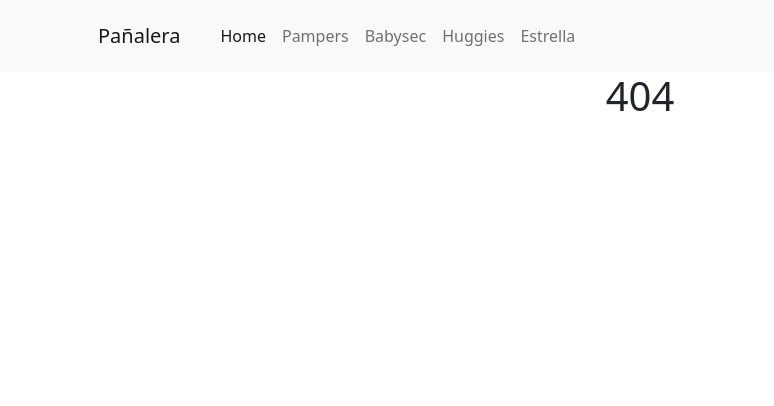
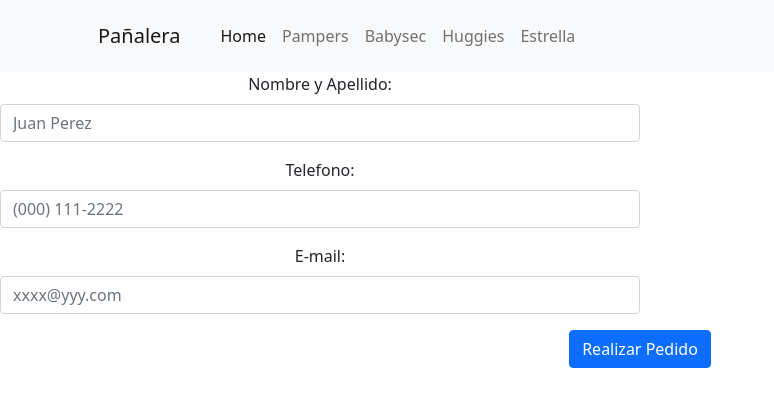
Before and after one commit to EmilianoGrange/ecommerce-app, a React (Create React App) app: page /checkout in a window 1280 px wide. Before the commit this address had no page. Shown: the top 406 px of the page, without its empty margins (0-774 px from the left). Built offline with nearby package versions, Linux system fonts and the light colour scheme.

Commit message:
Firebase 2

```diff
--- a/src/App.js
+++ b/src/App.js
@@ -4,6 +4,7 @@ import NavBar from './components/NavBar';
 import ItemListContainer from './containers/ItemListContainer';
 import ItemDetailContainer from './containers/ItemDetailContainer';
 import Cart from './components/Cart';
+import Checkout from './components/Checkout';
 import Mi404 from './components/Mi404';
 import 'bootstrap/dist/css/bootstrap.min.css';
 import './App.css';
@@ -23,6 +24,7 @@ function App () {
             </Route>
             <Route path='/item/:id' component={ItemDetailContainer}/>
             <Route path='/cart' component={Cart}/>
+            <Route path='/checkout' component={Checkout}/>
             <Route path='*' component={Mi404} />
           </Switch>
         </CustomProvider>
--- a/src/components/Cart/index.jsx
+++ b/src/components/Cart/index.jsx
@@ -1,5 +1,6 @@
 import { useEffect, useContext } from 'react';
 import { Link } from 'react-router-dom';
+import Button from 'react-bootstrap/Button';
 import { contexto } from '../../context/CartContext';
 import CartItem from '../CartItem';
 import './estilo.css';
@@ -14,16 +15,20 @@ const Cart = () => {
     return (
         <>
             <h2>Total: ${total}</h2>
-        {cart.length ?
-            cart.map((el)=>(<CartItem key={el.item.id} objeto={el} agregar={addItem} remover={removeItem} menosUno={removeOne}/>))
+            {cart.length ? (
+                <>
+                    {cart.map((el)=>(<CartItem key={el.item.id} objeto={el} agregar={addItem} remover={removeItem} menosUno={removeOne}/>))}
+                    <br/>
+                    <Button variant='danger' onClick={clear}>Vaciar carrito</Button>
+                    <Link to='/checkout'><Button variant='primary'>Terminar compra</Button></Link>
+                </>
+            )
             :
             <>
                 <h2>Un carrito vacio</h2>
                 <Link to='/' className='enlace'><h3>Volver a la tienda</h3></Link>
             </>
             }
-        <br/>
-        <button onClick={clear} disabled={!cart.length}>Vaciar carrito</button>
         </>
     );
 }
--- /dev/null
+++ b/src/components/Checkout/index.jsx
@@ -0,0 +1,75 @@
+import { useState, useContext } from 'react';
+import Form from 'react-bootstrap/Form';
+import Button from 'react-bootstrap/Button';
+import { contexto } from '../../context/CartContext';
+import { generarOrden } from '../../firebase';
+
+const Checkout = () => {
+    const [name, setName] = useState('');
+    const [phone, setPhone] = useState('');
+    const [email, setMail] = useState('');
+    const [pedido, setPedido] = useState(false);
+
+    const {cart, total, clear} = useContext(contexto);
+
+    /*
+    TODO mapear el carrito antes de guardarlo en la orden
+    TODO estilar
+    TODO validar los formularios
+    */
+
+    function guardarOrden (event) {
+        event.preventDefault();
+
+        const buyer = {
+            name,
+            phone,
+            email
+        }
+
+        generarOrden (buyer, cart, total);
+        clear();
+        setPedido(true);
+    };
+
+    const saveName = (e) => {
+        setName(e.target.value);
+    };
+
+    const savePhone = (e) => {
+        setPhone(e.target.value);
+    };
+
+    const saveMail = (e) => {
+        setMail(e.target.value);
+    };
+
+    return (
+        <>
+            {pedido ? <h2>Gracias por tu compra! Te enviaremos un mail con los detalles</h2>
+            :
+            <>
+                <Form className="formulario">
+                    <Form.Group className="mb-3 w-50" controlId="formBasicName">
+                        <Form.Label>Nombre y Apellido:</Form.Label>
+                        <Form.Control type="name" placeholder="Juan Perez" onChange={saveName} />
+                    </Form.Group>
+
+                    <Form.Group className="mb-3 w-50" controlId="formBasicPhone">
+                        <Form.Label>Telefono:</Form.Label>
+                        <Form.Control type="phone" placeholder="(000) 111-2222" onChange={savePhone} />
+                    </Form.Group>
+
+                    <Form.Group className="mb-3 w-50" controlId="formBasicEmail">
+                        <Form.Label>E-mail:</Form.Label>
+                        <Form.Control type="email" placeholder="xxxx@yyy.com" onChange={saveMail} />
+                    </Form.Group>
+                </Form>
+                <Button variant="primary" onClick={guardarOrden}>Realizar Pedido</Button>
+            </>
+            }
+        </>
+    );
+};
+
+export default Checkout;
--- a/src/containers/ItemDetailContainer/index.jsx
+++ b/src/containers/ItemDetailContainer/index.jsx
@@ -12,7 +12,7 @@ const ItemDetailContainer = () => {
         const collection = firestore.collection('productos');
         const producto = collection.doc(id);
         producto.get().then(doc => {
-            setItem(doc.data());
+            setItem({...doc.data(), id: doc.id});
         }).catch(error => {
             console.log('error', error);
         })
--- a/src/context/CartContext/index.jsx
+++ b/src/context/CartContext/index.jsx
@@ -10,7 +10,7 @@ export const CustomProvider = ({children}) => {
 
     const addItem = (item, quantity) => {
         if(isInCart(item.id)) {
-            let aux = cart.map((producto)  => {
+            let aux = cart.map((producto) => {
                 if(producto.item.id === item.id){
                     producto.quantity = producto.quantity + quantity;
                 }
--- a/src/firebase/index.js
+++ b/src/firebase/index.js
@@ -15,3 +15,14 @@ export function getFirebase () {
 }
 
 export const firestore = firebase.firestore(app);
+
+export const generarOrden = (buyer, items, total) => {
+    const collection = firestore.collection('ordenes');
+    const orden = {
+        buyer,
+        items,
+        date: firebase.firestore.Timestamp.fromDate(new Date()),
+        total
+    };
+    return collection.add(orden);
+}
```
Lines whose indentation alone changed are shown as unchanged.
